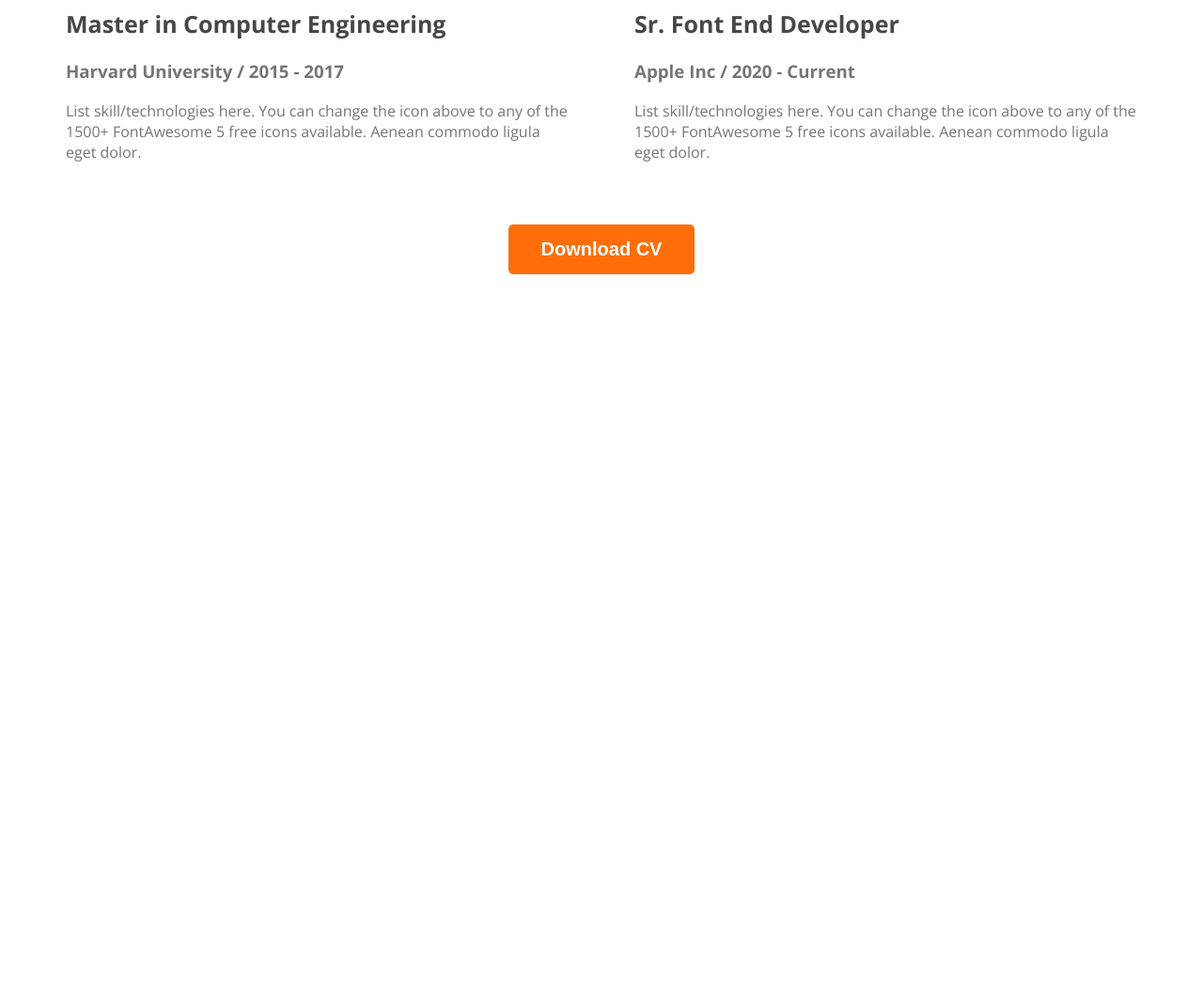
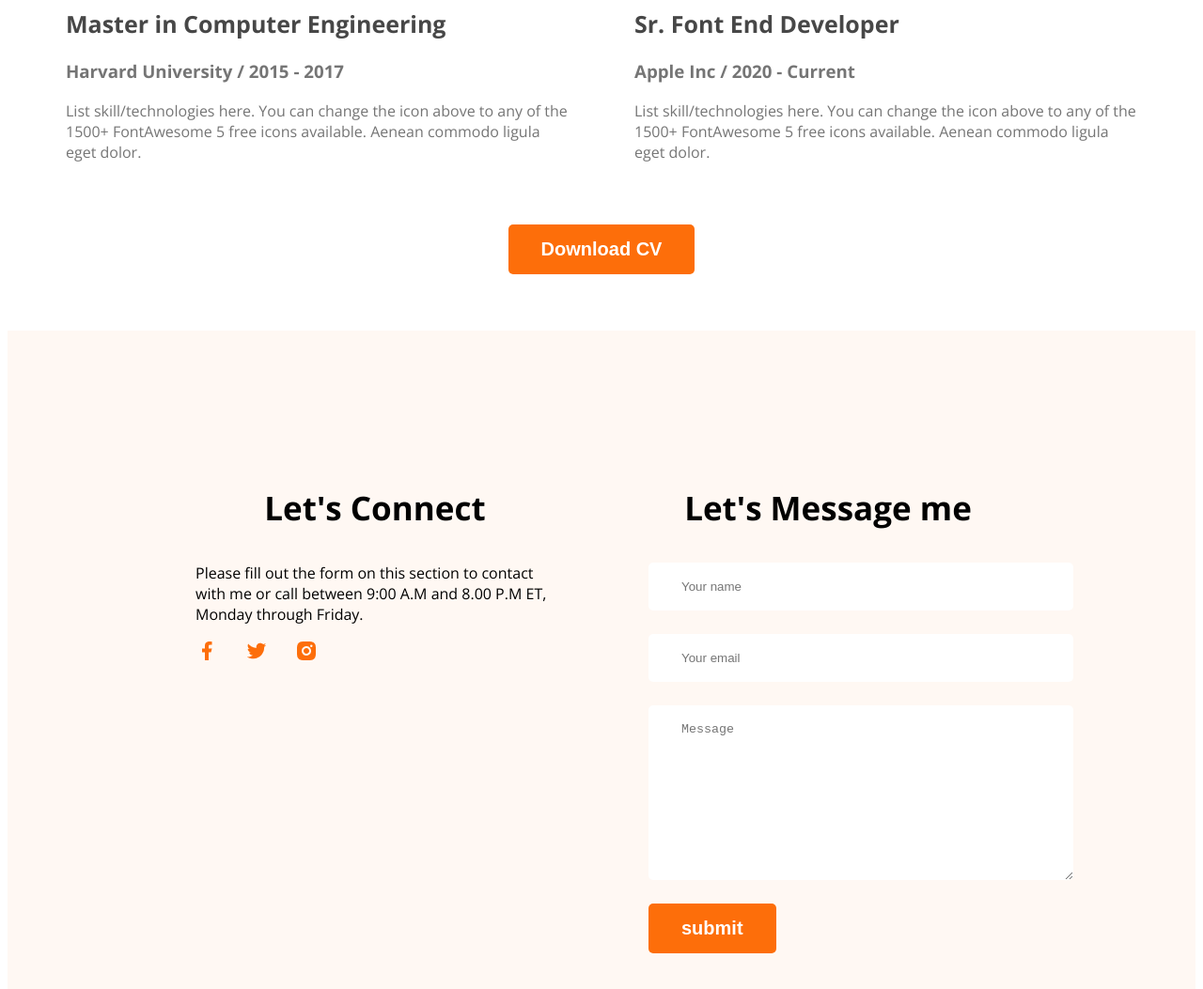
Before and after one commit to EkramHossainFahad/webdeveloper-portfolio, a plain HTML site: page index.html in a window 1280 px wide. Shown: the part 2786-3839 px from the top of the page at 94% size. Before the commit the page ends 3086 px from the top, so only its background shows below. Drawn offline with nearby package versions, Linux system fonts and the light colour scheme.

Commit message:
finish footer section

```diff
--- a/index.html
+++ b/index.html
@@ -177,12 +177,30 @@
                 <button class="btn-primary">Download CV</button>
             </div>
 
+        </section>
+    </main>
 
-        </section>
-
-    </main>
     <footer>
-
+        <div class="footer-column">
+            <h3 class="section-title">Let's Connect</h3>
+            <p class="section-description">
+                Please fill out the form on this section to contact with me or call between 9:00 A.M and 8.00 P.M ET, Monday through Friday.
+            </p>
+            <div class="social-links">
+                <a href=""><img src="images/icons/facebook.png" alt=""></a>
+                <a href=""><img src="images/icons/twitter.png" alt=""></a>
+                <a href=""><img src="images/icons/insta.png" alt=""></a>
+            </div>
+        </div>
+        <div class="footer-column">
+            <h3 class="section-title">Let's Message me</h3>
+            <form class="contact" action="">
+                <input type="text" placeholder="Your name">
+                <input type="email" placeholder="Your email">
+                <textarea name="" id="" cols="30" rows="10" placeholder="Message"></textarea>
+                <input class="btn-primary" type="submit" value="submit">
+            </form>
+        </div>
     </footer>
 </body>
 
--- a/styles/portfolio.css
+++ b/styles/portfolio.css
@@ -190,4 +190,30 @@ main {
 .download-cv{
     text-align: center;
     margin-top: 50px;
+    margin-bottom: 60px;
 }
+
+/* Footer styles */
+footer{
+    display: flex;
+    background: #FFF8F3;
+    justify-content: space-around;
+    padding: 130px 200px;
+    gap: 100px;
+}
+.footer-column{
+    width: 50%;
+}
+.social-links a{
+    margin-right: 25px;
+}
+
+.contact input[type="text"], .contact input[type="email"], textarea{
+    display: block;
+    margin-bottom: 25px;
+    padding: 18px 35px;
+    color: #757575;
+    border: none;
+    border-radius: 5px;
+    width: 100%;
+}
```
